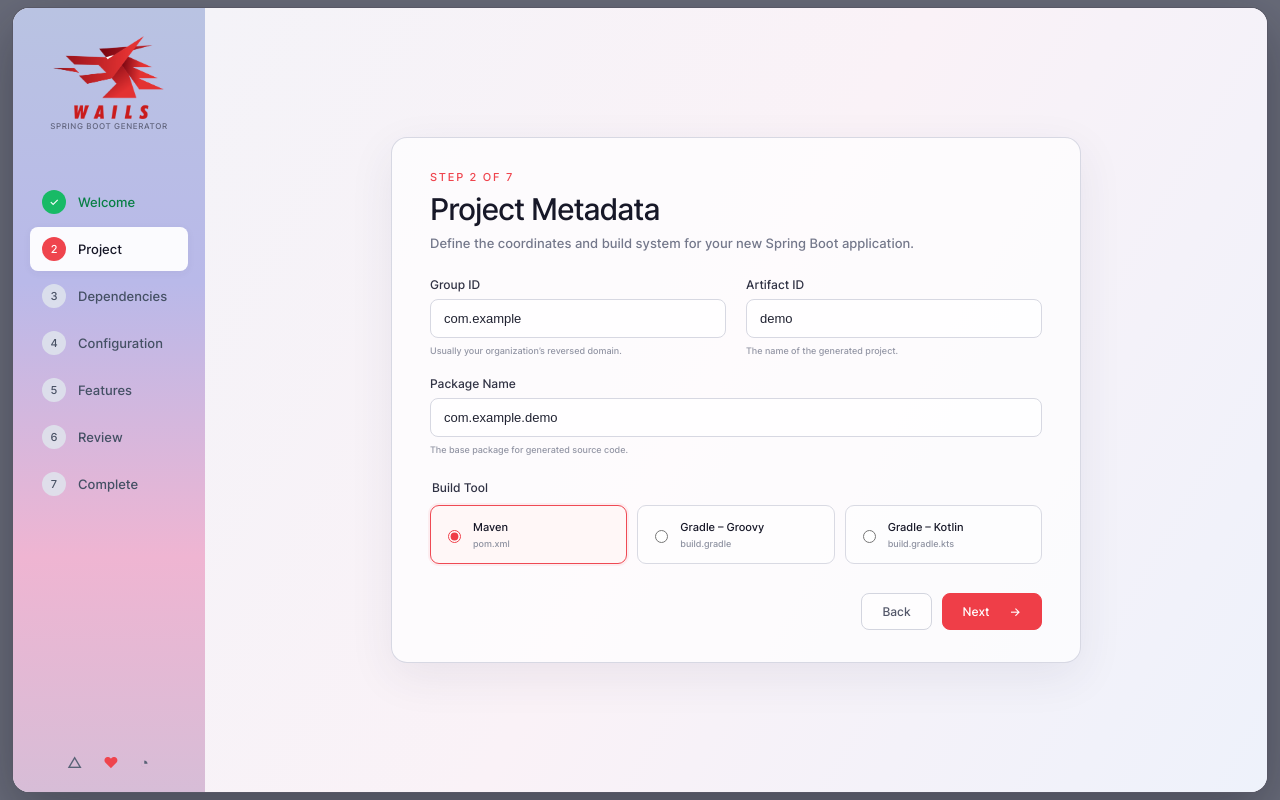
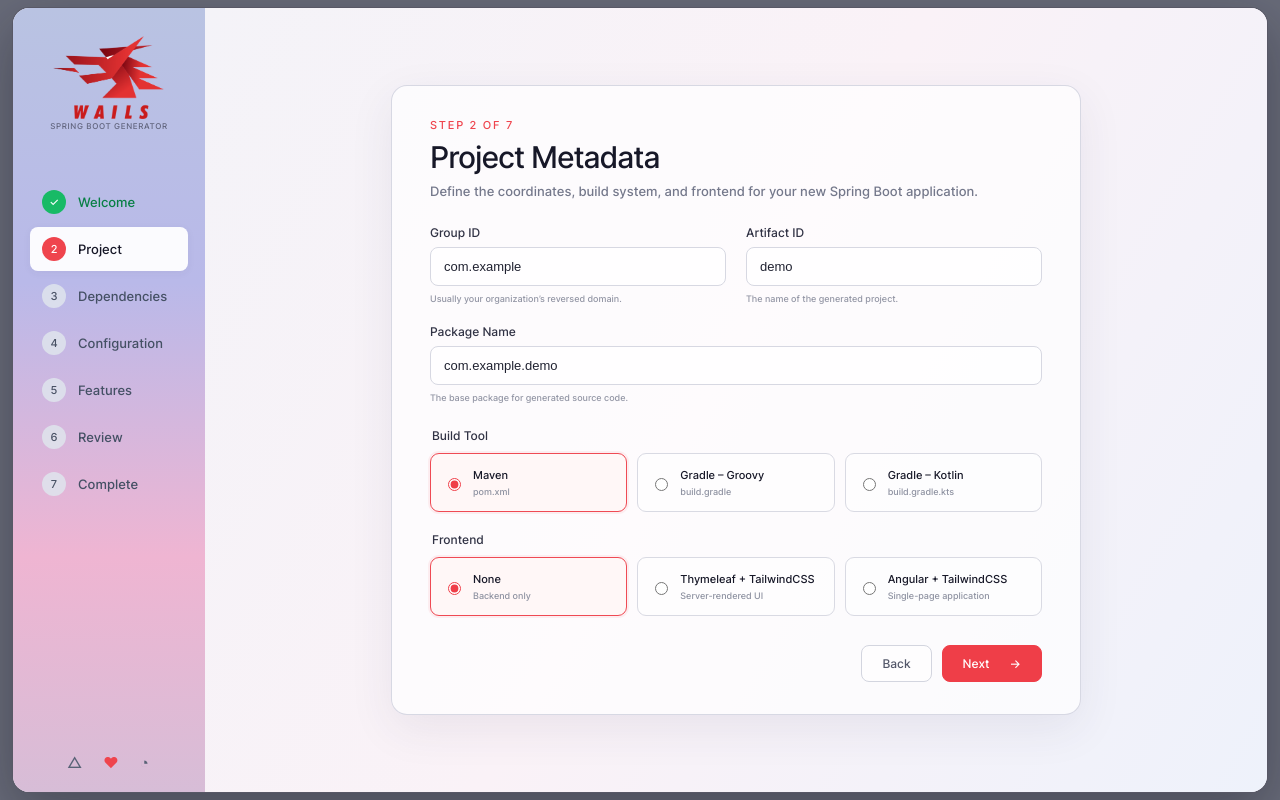
Before and after one commit to sivaprasadreddy/sbgen, a React (Vite) app in the folder frontend/: page / in a window 1280 px wide. Both pictures are taken after a click on the button "Get started". Built offline with nearby package versions, Linux system fonts and the light colour scheme.

Commit message:
Add frontend selection to project metadata

```diff
--- a/frontend/public/style.css
+++ b/frontend/public/style.css
@@ -41,6 +41,7 @@ h1 { margin: 0; color: #171828; font-size: clamp(27px,3.1vw,42px); line-height:
 .field input:focus { border-color: #ef5660; box-shadow: 0 0 0 3px rgba(239,62,72,.1); }
 .field small { color: #9295a4; font-size: 9px; font-weight: 500; }
 .build-tool { margin: 25px 0 0; padding: 0; border: 0; }
+.frontend-choice { margin-top: 20px; }
 .build-tool legend { margin-bottom: 10px; color: #303244; font-size: 12px; font-weight: 700; }
 .build-options { display: grid; grid-template-columns: repeat(3,1fr); gap: 10px; }
 .build-options label { display: flex; align-items: center; gap: 9px; min-height: 59px; padding: 10px 12px; border: 1px solid #d9dae3; border-radius: 9px; background: rgba(255,255,255,.55); cursor: pointer; --wails-draggable: no-drag; }
--- a/frontend/src/App.tsx
+++ b/frontend/src/App.tsx
@@ -3,12 +3,14 @@ import { FormEvent, useState } from 'react'
 const steps = ['Welcome', 'Project', 'Dependencies', 'Configuration', 'Features', 'Review', 'Complete']
 
 type BuildTool = 'maven' | 'gradle-groovy' | 'gradle-kotlin'
+type Frontend = 'none' | 'thymeleaf-tailwind' | 'angular-tailwind'
 
 type ProjectMetadata = {
   groupId: string
   artifactId: string
   packageName: string
   buildTool: BuildTool
+  frontend: Frontend
 }
 
 const initialMetadata: ProjectMetadata = {
@@ -16,6 +18,7 @@ const initialMetadata: ProjectMetadata = {
   artifactId: 'demo',
   packageName: 'com.example.demo',
   buildTool: 'maven',
+  frontend: 'none',
 }
 
 function App() {
@@ -66,7 +69,7 @@ function App() {
             <div className="form-heading">
               <p className="eyebrow">Step 2 of 7</p>
               <h1>Project Metadata</h1>
-              <p>Define the coordinates and build system for your new Spring Boot application.</p>
+              <p>Define the coordinates, build system, and frontend for your new Spring Boot application.</p>
             </div>
 
             <div className="field-grid">
@@ -103,6 +106,22 @@ function App() {
               </div>
             </fieldset>
 
+            <fieldset className="build-tool frontend-choice">
+              <legend>Frontend</legend>
+              <div className="build-options">
+                {([
+                  ['none', 'None', 'Backend only'],
+                  ['thymeleaf-tailwind', 'Thymeleaf + TailwindCSS', 'Server-rendered UI'],
+                  ['angular-tailwind', 'Angular + TailwindCSS', 'Single-page application'],
+                ] as const).map(([value, label, description]) => (
+                  <label className={metadata.frontend === value ? 'selected' : ''} key={value}>
+                    <input type="radio" name="frontend" value={value} checked={metadata.frontend === value} onChange={() => updateMetadata('frontend', value)} />
+                    <span><strong>{label}</strong><small>{description}</small></span>
+                  </label>
+                ))}
+              </div>
+            </fieldset>
+
             <div className="form-actions">
               <button type="button" className="back-button" onClick={() => setActiveStep(0)}>Back</button>
               <button type="submit" className="next-button">Next <span aria-hidden="true">→</span></button>
```
